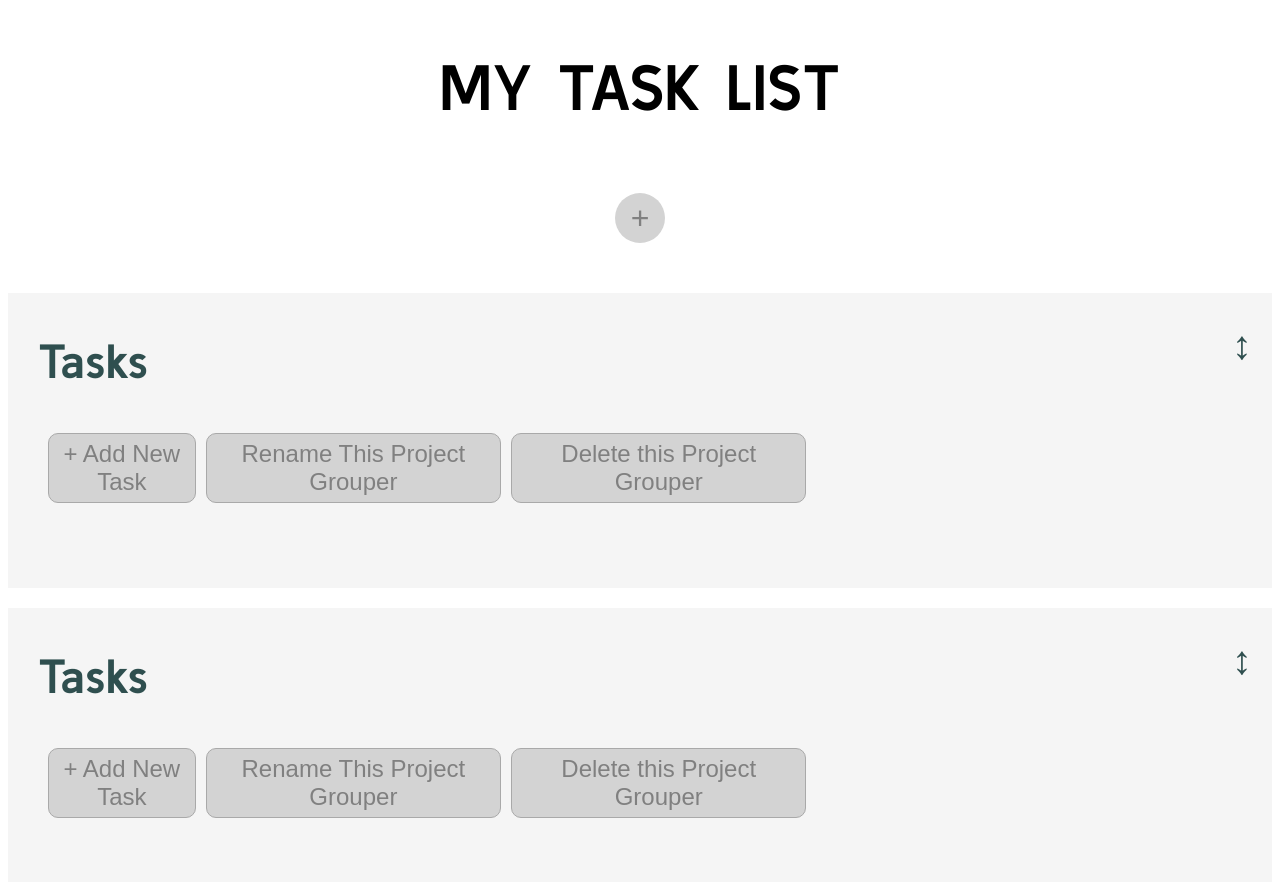
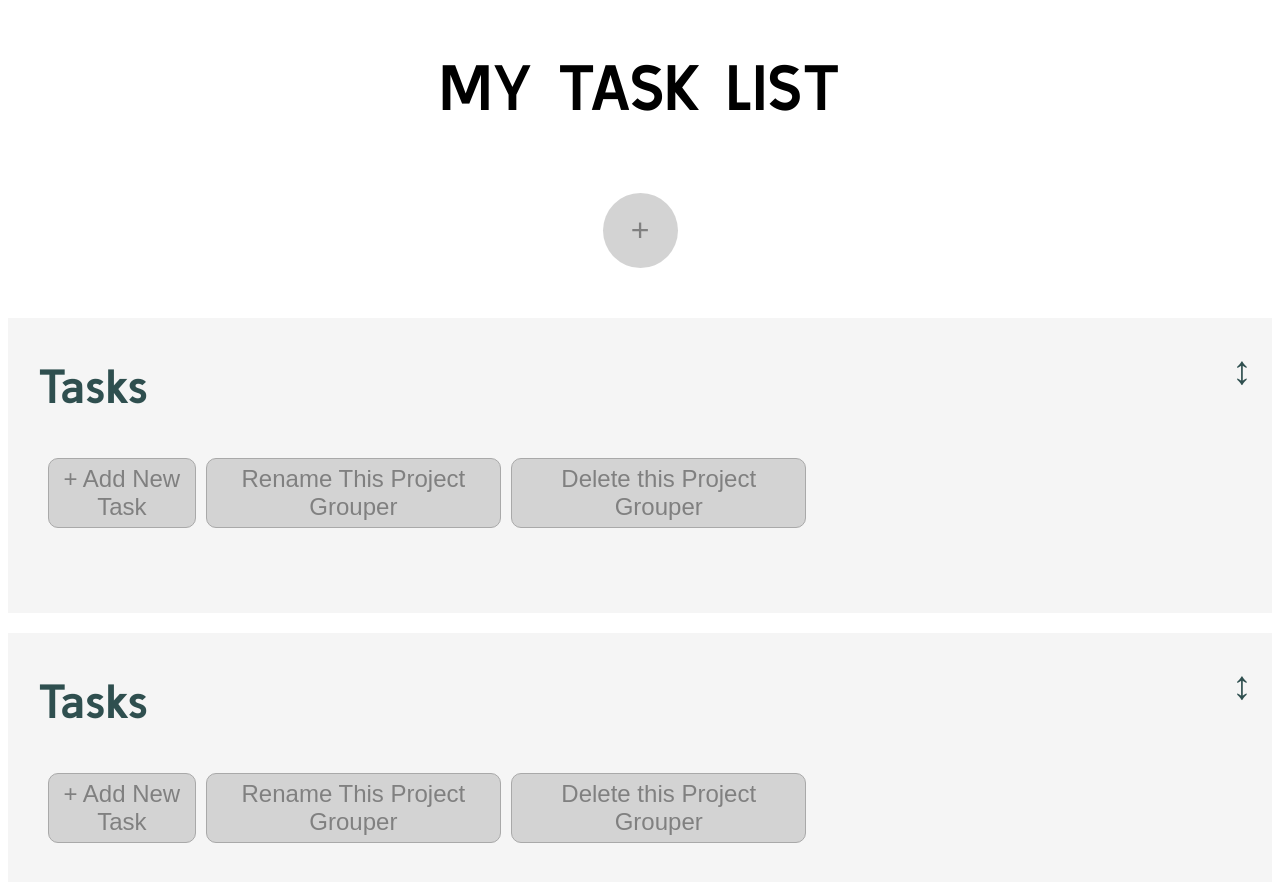
Before and after one commit to csconwu/todo, a website built with webpack: page docs/index.html in a window 1280 px wide. Built offline with nearby package versions, Linux system fonts and the light colour scheme.

Commit message:
Increase new button size

```diff
--- a/docs/style.css
+++ b/docs/style.css
@@ -54,10 +54,10 @@ header h1{
 .newbtn {
     background-color: lightgrey;
     color: gray;
-    height: 50px;
-    width: 50px;
+    height: 75px;
+    width: 75px;
     border: none;
-    border-radius: 25px;
+    border-radius: 38px;
     outline: none;
     font-size: 2em;
     margin: 20px 30px;
```
